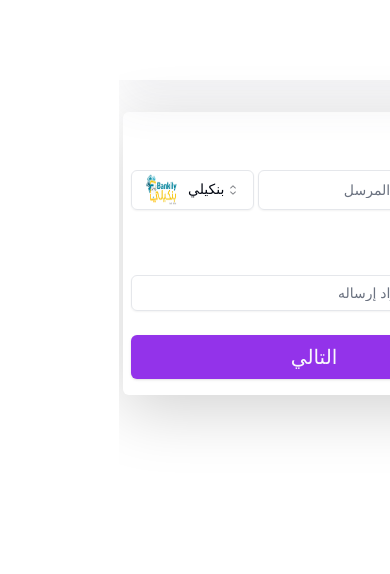
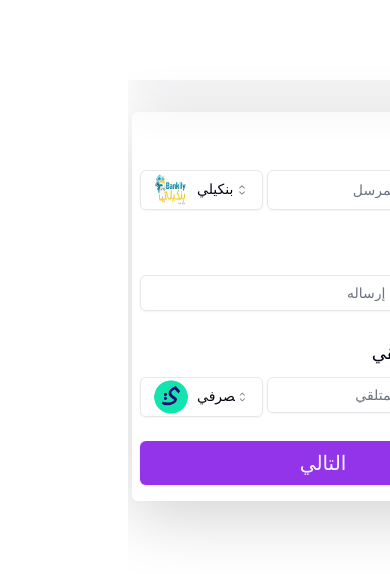
Before and after one commit to ahmed-abdat/lgole, a React (Vite) app: page /transfer in a window 390 px wide. Shown: the top 574 px of the page. Built offline with nearby package versions, Linux system fonts and the light colour scheme.

Commit message:
Add receiver phone validation and platform selection

```diff
--- a/src/layout/Form.tsx
+++ b/src/layout/Form.tsx
@@ -25,6 +25,9 @@ const FormSchema = z.object({
   amount: z.string().refine((value) => +value >= 100 && +value <= 10000, {
     message: "المبلغ يجب أن يكون بين 100 و 10000",
   }),
+  receiverPhone: z.string().refine((value) => /^\d{8}$/.test(value), {
+    message: "رقم الهاتف يجب أن يكون 8 أرقام",
+  }),
 })
 
 export function InputForm() {
@@ -33,14 +36,18 @@ export function InputForm() {
     defaultValues: {
       phone: "",
       amount: '',
+      receiverPhone: ''
     },
   })
-  const [selected, setSelected] = useState("bankily")
+
+  // ! state
+  const [senderPlatform, setSenderPlatform] = useState("bankily");
+  const [receiverPlatform, setReciverPlatform] = useState("masrivy");
 
   function onSubmit(data: z.infer<typeof FormSchema>) {
-    console.log(data, selected);
-    // localStorage.setItem("formData", JSON.stringify({...data , selected}));
-    toast(`app ${selected} amount ${data.amount} phone ${data.phone}`)
+    console.log(data, senderPlatform);
+    // localStorage.setItem("formData", JSON.stringify({...data , senderPlatform}));
+    toast(`receiver platform is ${receiverPlatform} and receiver phone is ${data.receiverPhone}`)
 
   }
 
@@ -61,7 +68,7 @@ export function InputForm() {
                 <FormControl>
                   <Input className="h-10" placeholder="أدخل رقم هاتف المرسل" {...field} />
                 </FormControl>
-                <Selecte setSelected={setSelected} />
+                <Selecte setSelected={setSenderPlatform} state="bankily"/>
               </section>
               <FormMessage />
             </FormItem>
@@ -82,6 +89,24 @@ export function InputForm() {
             </FormItem>
           )}
         />
+        <FormField
+          control={form.control}
+          name="receiverPhone"
+          render={({ field }) => (
+            <FormItem className="rtl">
+              <FormLabel className="text-lg">
+                رقم هاتف المتلقي
+              </FormLabel>
+              <section className="flex flex-row gap-1">
+              <FormControl>
+                <Input placeholder="أدخل رقم هاتف المتلقي" {...field} />
+              </FormControl>
+                <Selecte setSelected={setReciverPlatform} state="masrivy"/>
+              </section>
+              <FormMessage />
+            </FormItem>
+          )}
+        />
         <Button type="submit" className="w-full min-h-11 text-xl bg-purple-600">
           التالي
         </Button>
--- a/src/layout/Select.tsx
+++ b/src/layout/Select.tsx
@@ -13,14 +13,14 @@ import sedad_logo from '/img/sedad_logo.png'
 import bimbank_logo from '/img/bimbank_logo.webp'
 import barid_cash from '/img/barid_cash.jpeg'
 
-function Selecte({ setSelected }: { setSelected: (value: string) => void }) {
+function Selecte({ setSelected , state}: { setSelected: (value: string) => void , state: string }) {
   const handleItemClick = (value: string) => {
     setSelected(value);
     console.log(value);
   };
 
   return (
-    <Select onValueChange={handleItemClick} defaultValue="bankily">
+    <Select onValueChange={handleItemClick} defaultValue={state}>
       <SelectTrigger className="w-[180px] h-10">
         <SelectValue placeholder="Theme" />
       </SelectTrigger>
```
